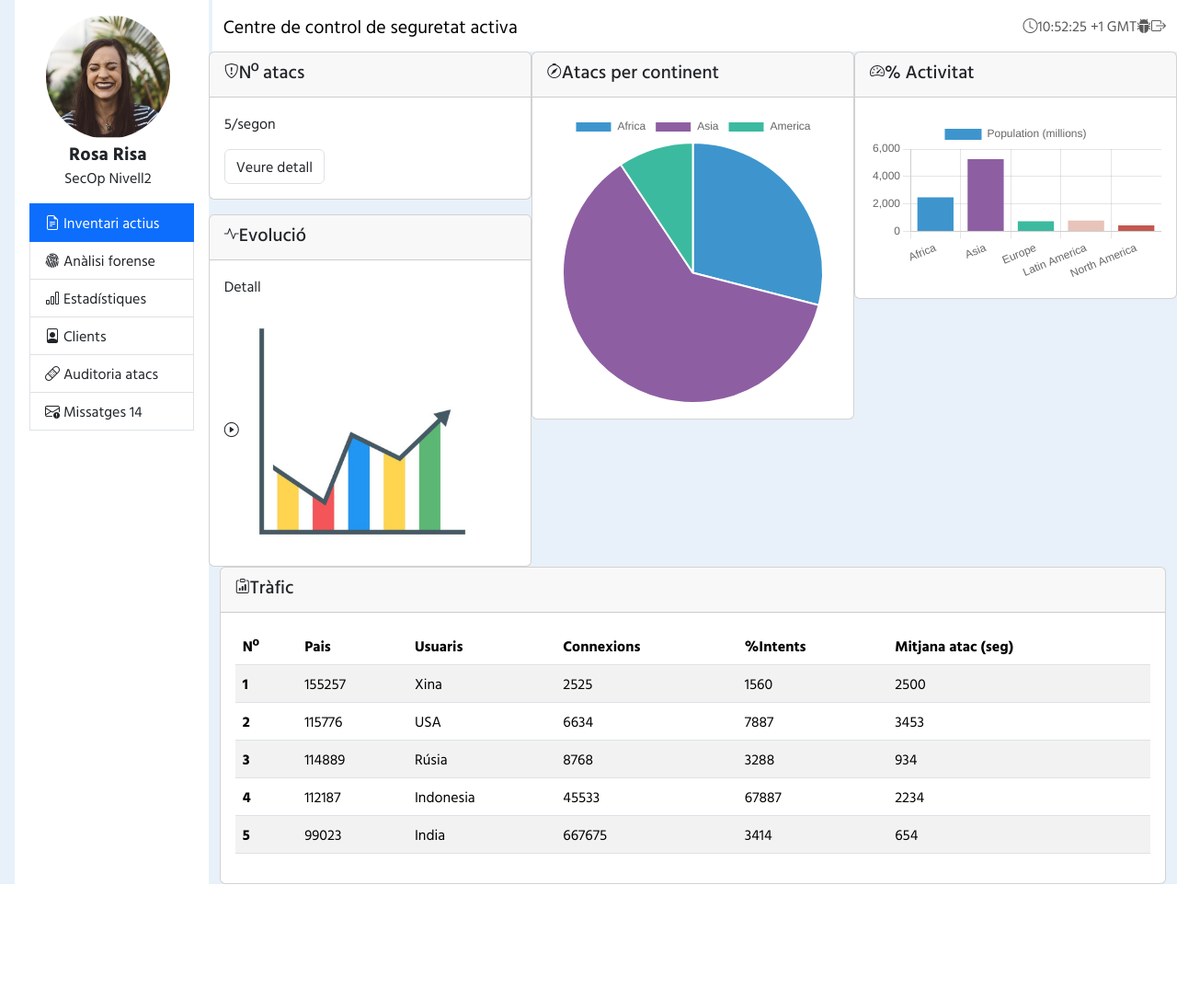
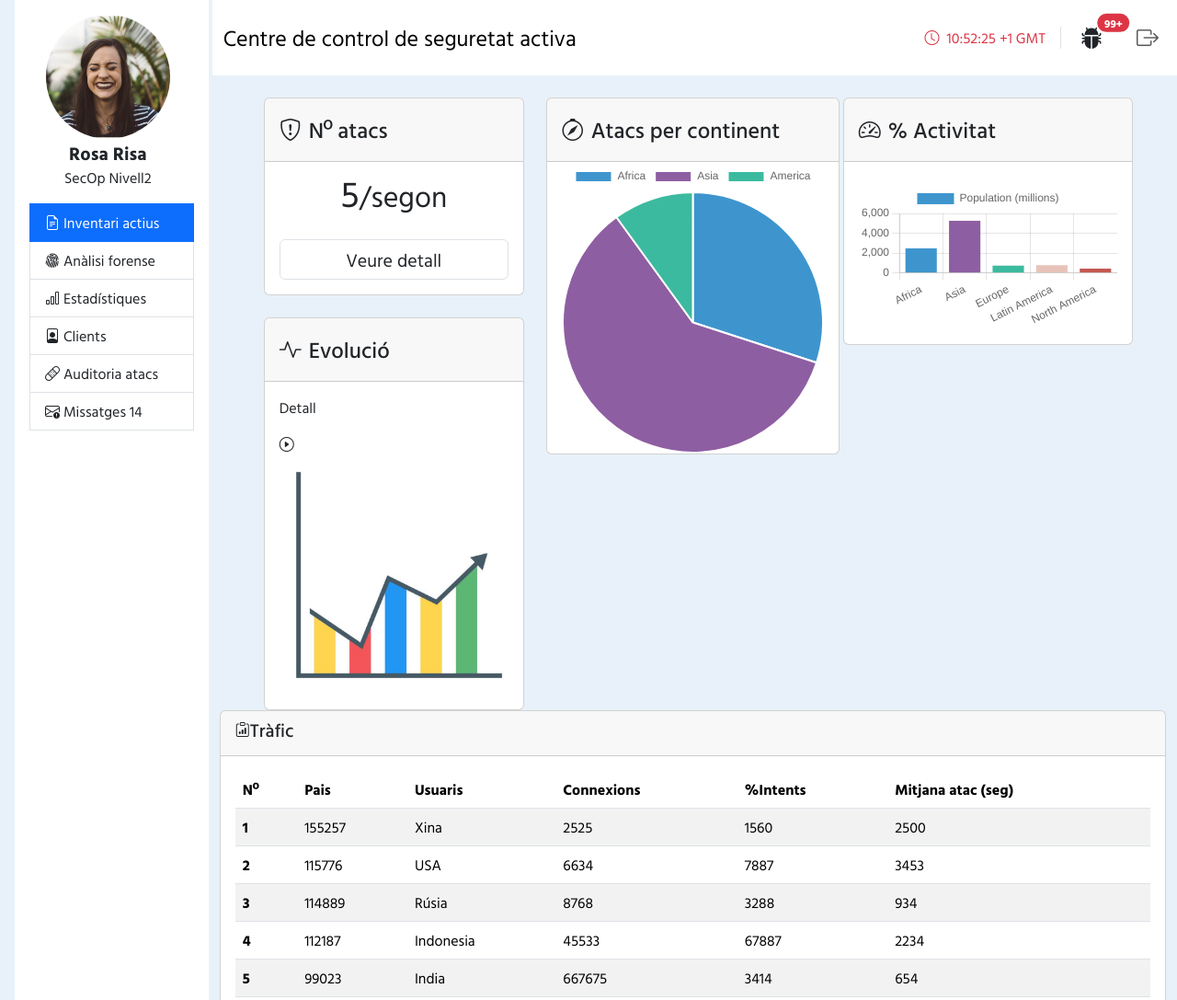
Before and after one commit to ViictorAC/Boostrap, a plain HTML site: page Backoffice Grafics/index.html in a window 1280 px wide. Shown: the top 1087 px of the page at 92% size. Before the commit the page ends 961 px from the top, so only its background shows below. Drawn offline with nearby package versions, Linux system fonts and the light colour scheme.

Commit message:
VAAA QUE JA HO TENIM XIQUETS

```diff
--- a/Backoffice Grafics/grafics.js
+++ b/Backoffice Grafics/grafics.js
@@ -6,7 +6,7 @@ new Chart(document.getElementById("grafic-redo"), {
       datasets: [{
         label: "Population (millions)",
         backgroundColor: ["#3e95cd", "#8e5ea2","#3cba9f","#e8c3b9","#c45850"],
-        data: [2478,5267,800]
+        data: [150,300,50]
       }]
     },
     options: {
--- a/Backoffice Grafics/index.html
+++ b/Backoffice Grafics/index.html
@@ -38,8 +38,7 @@
 
                             <div class="list-group rounded-0 me-3 ">
 
-                                    <a href="#" class="list-group-item  list-group-item-action active"
-                                        aria-current="true">
+                                <a href="#" class="list-group-item  list-group-item-action active" aria-current="true">
                                     <i class="bi bi-file-earmark-text"></i>
                                     Inventari actius
                                 </a>
@@ -65,44 +64,58 @@
                                 </a>
                             </div>
 
-
-
                         </div>
                     </div>
                 </div>
             </div>
             <div class="col-10 p-0">
-                <nav class="navbar bg-white ms-1">
+                <nav class="navbar bg-white ms-1 pb-2">
                     <div class="container ">
-                        <a class="navbar-brand">Centre de control de seguretat activa</a>
+                        <a class="navbar-brand fs-4">Centre de control de seguretat activa</a>
 
-                        <div class="d-flex navbar-text">
-                            <i class="bi bi-clock"></i>
-                            <p class="m-0">10:52:25 +1 GMT</p>
-                            <i class="bi bi-bug-fill"></i>
-                            <i class="bi bi-box-arrow-right"></i>
+                        <div class="d-flex align-items-center navbar-text ">
+                            <div class="d-flex me-2 text-danger">
+                                <i class="bi bi-clock me-2"></i>
+                                <p class="m-0 border-end pe-3">10:52:25 +1 GMT</p>
+                            </div>
+
+                            <button type="button" class="btn position-relative me-4">
+                                <i class="bi bi-bug-fill fs-4"></i>
+                                <span
+                                    class="position-absolute top-0 start-100 translate-middle badge rounded-pill bg-danger mt-2">
+                                    99+
+                                </span>
+                            </button>
+
+                            <i class="bi bi-box-arrow-right fs-4 me-2"></i>
                         </div>
                     </div>
                 </nav>
 
                 <div class="container">
-                    <div class="row">
-                        <div class="col-4 d-flex flex-column gap-3 p-0">
+                    <div class="row mt-4 pe-5 ps-5">
+                        <div class="col-4 d-flex flex-column pe-4">
                             <div class="card ">
-                                <div class="card-header d-flex">
-                                    <i class="bi bi-shield-exclamation"></i>
-                                    <h5 class="card-title">Nº atacs</h5>
+                                <div class="card-header d-flex align-items-center pt-3 pb-3">
+                                    <i class="bi bi-shield-exclamation fs-4 me-2"></i>
+                                    <h5 class="card-title fs-4 mb-0">Nº atacs</h5>
                                 </div>
-                                <div class="card-body">
-                                    <p class="card-text">5/segon</p>
-                                    <button type="button" class="btn border">Veure detall</button>
+                                <div class="card-body pt-1">
+                                    <div class="d-flex justify-content-center align-items-baseline pb-1">
+                                        <p class="card-text text-center fs-1">5</p>
+                                        <p class="card-text text-center fs-2">/segon</p>
+                                    </div>
+
+                                    <div class="d-grid gap-2">
+                                        <button type="button" class="btn border fs-5">Veure detall</button>
+                                    </div>
                                 </div>
                             </div>
 
-                            <div class="card ">
-                                <div class="card-header d-flex">
-                                    <i class="bi bi-activity"></i>
-                                    <h5 class="card-title">Evolució</h5>
+                            <div class="card mt-4">
+                                <div class="card-header d-flex align-items-center pt-3 pb-3">
+                                    <i class="bi bi-activity fs-4 me-2"></i>
+                                    <h5 class="card-title fs-4 mb-0">Evolució</h5>
                                 </div>
                                 <div class="card-body">
                                     <p class="card-text">Detall</p>
@@ -114,21 +127,21 @@
 
                         <div class="col-4 p-0">
                             <div class="card ">
-                                <div class="card-header d-flex">
-                                    <i class="bi bi-compass"></i>
-                                    <h5 class="card-title">Atacs per continent</h5>
+                                <div class="card-header d-flex align-items-center pt-3 pb-3">
+                                    <i class="bi bi-compass fs-4 me-2"></i>
+                                    <h5 class="card-title fs-4 mb-0">Atacs per continent</h5>
                                 </div>
-                                <div class="card-body">
-                                    <canvas id="grafic-redo" width="800" height="450"></canvas>
+                                <div class="card-body p-0">
+                                    <canvas id="grafic-redo" width="500" height="250"></canvas>
                                 </div>
                             </div>
                         </div>
 
-                        <div class="col-4 p-0">
+                        <div class="col-4 ps-1 pe-0">
                             <div class="card">
-                                <div class="card-header d-flex">
-                                    <i class="bi bi-speedometer2"></i>
-                                    <h5 class="card-title">% Activitat</h5>
+                                <div class="card-header d-flex align-items-center pt-3 pb-3">
+                                    <i class="bi bi-speedometer2 fs-4 me-2"></i>
+                                    <h5 class="card-title fs-4 mb-0">% Activitat</h5>
                                 </div>
                                 <div class="card-body">
                                     <h5 class="card-title"></h5>
```
Lines whose indentation alone changed are shown as unchanged.
